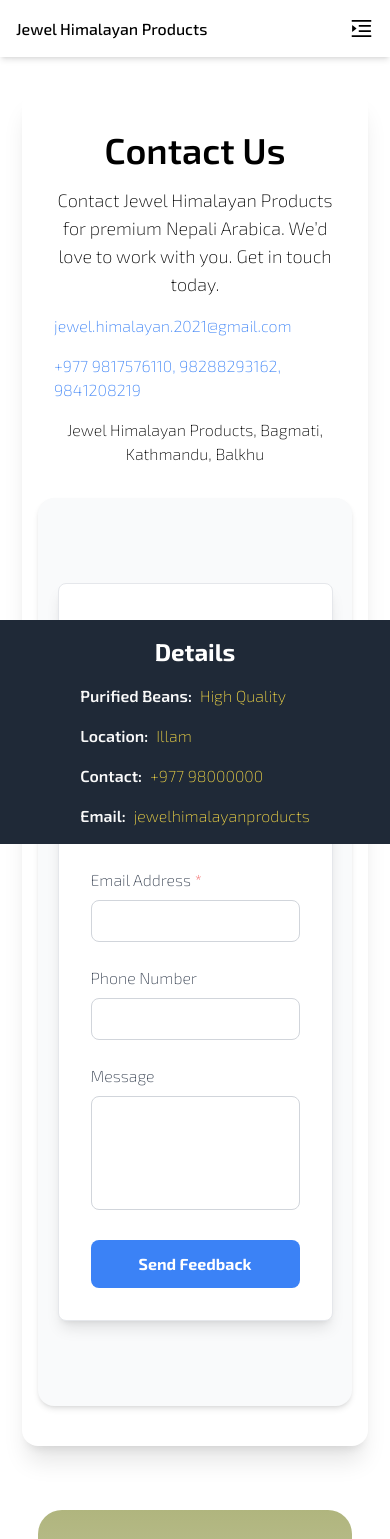
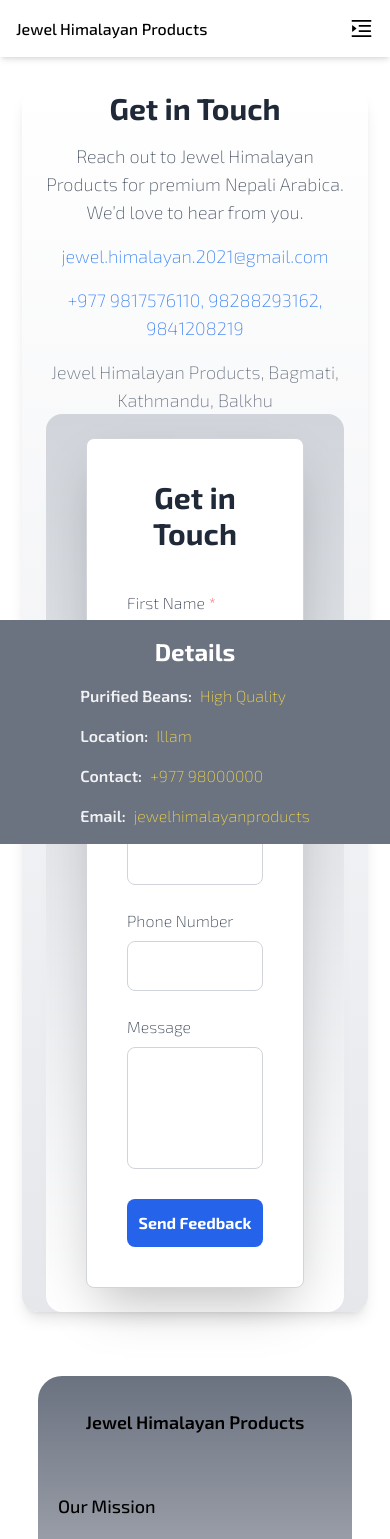
Before and after one commit to suyan-python/jewel_server, a React (Vite) app in the folder client/: page /contact in a window 390 px wide. Shown: the top 1539 px of the page. Built offline with nearby package versions, Linux system fonts and the light colour scheme.

Commit message:
footer responsiveness theme colors

```diff
--- a/client/src/components/Footer.jsx
+++ b/client/src/components/Footer.jsx
@@ -16,10 +16,13 @@
         setBgColor("bg-gradient-to-b from-green-800 to-white");
         break;
       case "/process":
-        setBgColor("bg-gradient-to-b from-black to-white");
+        setBgColor("bg-gradient-to-b from-gray-700 to-white");
         break;
       case "/sustainability":
         setBgColor("bg-gradient-to-b from-pink-400 to-white");
+        break;
+      case "/contact":
+        setBgColor("bg-gradient-to-b from-gray-500 to-white");
         break;
       default:
         setBgColor("bg-gradient-to-b from-seed to-white"); // Default color
@@ -122,7 +125,7 @@
       {/* Footer Bottom */}
       <div className="text-sm text-center py-4 font-medium">
         <p>
-          &copy;2023 developed by{" "}
+          &copy;2022 developed by{" "}
           <b className="bg-gradient-to-r from-blue-600 via-green-500 to-indigo-400 inline-block text-transparent bg-clip-text">
             Jewel Himalayan
           </b>
--- a/client/src/components/FooterBt.jsx
+++ b/client/src/components/FooterBt.jsx
@@ -7,12 +7,16 @@
   // Determine background color based on the current path
   const getNavbarBackgroundColor = () => {
     switch (location.pathname) {
+      case "/":
+        return "bg-seed"; // Color for Process section
       case "/process":
         return "bg-black"; // Color for Process section
       case "/farming":
         return "bg-prim"; // Color for Farming section
       case "/sustainability":
         return "bg-pink-400"; // Color for Sustainability section
+      case "/contact":
+        return "bg-gray-500"; // Color for Sustainability section
       default:
         return "bg-gray-800"; // Default color
     }
--- a/client/src/components/Hero.jsx
+++ b/client/src/components/Hero.jsx
@@ -6,7 +6,7 @@
 function Hero() {
   return (
     <div className="bg-herobean bg-cover bg-center rounded-3xl h-auto">
-      <div className="flex flex-col md:flex-row-reverse justify-between rounded-3xl shadow-xl backdrop-blur-sm py-20 md:py-40 px-4 md:px-16">
+      <div className="flex flex-col md:flex-row-reverse justify-between rounded-3xl shadow-xl py-20 md:py-40 px-4 md:px-16">
         {/* Text Area */}
         <div className="text-area flex flex-col w-full md:w-3/4 text-center justify-center items-center">
           <div className="slog text-4xl text-white rounded-full flex w-3/4 md:w-2/5 justify-center py-2 px-4 gap-3 shadow-lg">
@@ -30,12 +30,13 @@
           </div>
         </div>
 
-        {/* Image Area */}
+        {/* Image Area with Lazy Loading */}
         <div className="image-area hidden md:flex w-full md:w-1/2 justify-center items-center">
           <img
             className="rounded-full shadow-lg object-cover h-72 md:h-96"
             src={"path-to-coffee-farming-image.jpg"}
             alt="Coffee Farming in Illam"
+            loading="lazy"
           />
         </div>
       </div>
--- a/client/src/components/Hero2.jsx
+++ b/client/src/components/Hero2.jsx
@@ -13,7 +13,7 @@
       <div className="sub flex flex-col md:flex-row justify-around h-full py-2 my-7 gap-3">
         {/* Farming Section */}
         <div className="bg-farm bg-cover w-full md:w-2/5 rounded-2xl shadow-md">
-          <div className="two backdrop-blur-sm rounded-2xl p-3 h-96 flex flex-col text-center justify-center gap-8 transition text-white">
+          <div className="two rounded-2xl p-3 h-96 flex flex-col text-center justify-center gap-8 transition text-white">
             <div className="title flex justify-center">
               <div className="text font-medium text-3xl md:text-4xl">
                 Farming
@@ -35,15 +35,25 @@
             </div>
           </div>
           <div className="images flex justify-center">
-            <img className="w-2/4" src={Mystical} alt="Mystical Coffee" />
+            <img
+              className="w-2/4"
+              src={Mystical}
+              alt="Mystical Coffee"
+              loading="lazy" /* Lazy loading for faster page load */
+            />
           </div>
           <Button title="Learn More ⤴" />
         </div>
         {/* Food Coffee Conversation Section */}
         <div className="bg-cafe w-full md:w-2/5 rounded-2xl shadow-md bg-cover">
-          <div className="three rounded-2xl p-3 h-96 flex flex-col text-center justify-center gap-8 backdrop-blur-sm">
+          <div className="three rounded-2xl p-3 h-96 flex flex-col text-center justify-center gap-8 ">
             <div className="images flex justify-center">
-              <img className="w-2/4" src={iNaya} alt="iNaya" />
+              <img
+                className="w-2/4"
+                src={iNaya}
+                alt="iNaya"
+                loading="lazy" /* Lazy loading for faster page load */
+              />
             </div>
             <div className="title flex justify-center">
               <div className="text font-medium text-lg md:text-xl text-white">
--- a/client/src/components/contact/Contact.jsx
+++ b/client/src/components/contact/Contact.jsx
@@ -3,39 +3,39 @@
 
 function Contact() {
   return (
-    <section className="flex flex-col lg:flex-row justify-center items-center px-4 py-10 lg:py-20 lg:px-16 gap-8 rounded-2xl shadow-xl bg-white">
+    <section className="w-full flex flex-col lg:flex-row justify-between items-center bg-gradient-to-b from-white via-gray-100 to-gray-200 px-6  lg:px-20 shadow-lg rounded-2xl">
       {/* Text Area */}
-      <div className="text-area w-full lg:w-2/4 flex flex-col px-4 lg:px-8">
-        <h1 className="font-semibold text-4xl lg:text-5xl text-center lg:text-left mb-4">
-          Contact Us
+      <div className="text-area w-full lg:w-1/2 flex flex-col justify-center items-center lg:items-start lg:px-12 text-center lg:text-left space-y-4">
+        <h1 className="font-bold text-3xl lg:text-5xl text-gray-800">
+          Get in Touch
         </h1>
-        <p className="text-lg lg:text-xl text-center lg:text-left mb-4">
-          Contact Jewel Himalayan Products for premium Nepali Arabica. We’d love
-          to work with you. Get in touch today.
+        <p className="text-lg lg:text-xl text-gray-600">
+          Reach out to Jewel Himalayan Products for premium Nepali Arabica. We’d
+          love to hear from you.
         </p>
-        <div className="mb-4">
+        <div>
           <a
             href="mailto:jewel.himalayan.2021@gmail.com"
-            className="text-blue-500 hover:underline"
+            className="text-lg text-blue-500 hover:underline"
           >
             jewel.himalayan.2021@gmail.com
           </a>
         </div>
-        <div className="mb-4">
+        <div>
           <a
             href="tel:+9779817576110"
-            className="text-blue-500 hover:underline"
+            className="text-lg text-blue-500 hover:underline"
           >
             +977 9817576110, 98288293162, 9841208219
           </a>
         </div>
-        <p className="text-center lg:text-left">
+        <p className="text-lg text-gray-500">
           Jewel Himalayan Products, Bagmati, Kathmandu, Balkhu
         </p>
       </div>
 
-      {/* Form */}
-      <div className="w-full lg:w-2/4 flex flex-col justify-center items-center py-8 lg:py-10 rounded-2xl bg-gray-50 shadow-md">
+      {/* Form Section */}
+      <div className="w-full lg:w-1/2  lg:mt-0 flex justify-center items-center bg-white p-6 lg:p-12 rounded-2xl bg-gradient-to-b from-gray-300 via-gray-200 to-white">
         <Form />
       </div>
     </section>
--- a/client/src/components/contact/Form.jsx
+++ b/client/src/components/contact/Form.jsx
@@ -21,14 +21,14 @@
   }
 
   return (
-    <div className="flex items-center justify-center min-h-screen  py-8 px-4">
-      <div className="w-full max-w-lg bg-white p-8 rounded-lg shadow-lg border border-gray-200">
-        <h2 className="text-2xl sm:text-3xl font-bold text-gray-800 mb-8 text-center">
+    <div className="flex items-center min-h-screen px-4">
+      <div className="w-full max-w-lg bg-white p-10 rounded-lg shadow-2xl border border-gray-300">
+        <h2 className="text-3xl sm:text-4xl font-bold text-gray-800 mb-10 text-center">
           Get in Touch
         </h2>
         <form onSubmit={handleSubmit}>
           {/* First Name and Last Name */}
-          <div className="flex flex-col sm:flex-row gap-4 mb-6">
+          <div className="flex flex-col sm:flex-row gap-6 mb-6">
             <div className="w-full sm:w-1/2">
               <label htmlFor="firstName" className="block text-gray-700 mb-2">
                 First Name <span className="text-red-500">*</span>
@@ -40,7 +40,7 @@
                 value={formData.firstName}
                 onChange={handleChange}
                 required
-                className="w-full px-4 py-2 border border-gray-300 rounded-lg focus:ring-2 focus:ring-blue-500 outline-none"
+                className="w-full px-4 py-3 border border-gray-300 rounded-lg focus:ring-2 focus:ring-blue-500 outline-none"
               />
             </div>
             <div className="w-full sm:w-1/2">
@@ -54,7 +54,7 @@
                 value={formData.lastName}
                 onChange={handleChange}
                 required
-                className="w-full px-4 py-2 border border-gray-300 rounded-lg focus:ring-2 focus:ring-blue-500 outline-none"
+                className="w-full px-4 py-3 border border-gray-300 rounded-lg focus:ring-2 focus:ring-blue-500 outline-none"
               />
             </div>
           </div>
@@ -71,7 +71,7 @@
               value={formData.email}
               onChange={handleChange}
               required
-              className="w-full px-4 py-2 border border-gray-300 rounded-lg focus:ring-2 focus:ring-blue-500 outline-none"
+              className="w-full px-4 py-3 border border-gray-300 rounded-lg focus:ring-2 focus:ring-blue-500 outline-none"
             />
           </div>
 
@@ -86,7 +86,7 @@
               name="phone"
               value={formData.phone}
               onChange={handleChange}
-              className="w-full px-4 py-2 border border-gray-300 rounded-lg focus:ring-2 focus:ring-blue-500 outline-none"
+              className="w-full px-4 py-3 border border-gray-300 rounded-lg focus:ring-2 focus:ring-blue-500 outline-none"
             />
           </div>
 
@@ -101,14 +101,14 @@
               value={formData.message}
               onChange={handleChange}
               rows="4"
-              className="w-full px-4 py-2 border border-gray-300 rounded-lg focus:ring-2 focus:ring-blue-500 outline-none resize-none"
+              className="w-full px-4 py-3 border border-gray-300 rounded-lg focus:ring-2 focus:ring-blue-500 outline-none resize-none"
             ></textarea>
           </div>
 
           {/* Submit Button */}
           <button
             type="submit"
-            className="w-full py-3 bg-bluee text-white  font-bold rounded-lg hover:bg-blue-600 focus:outline-none focus:ring-4 focus:ring-blue-300 transition duration-200"
+            className="w-full py-3 bg-blue-600 text-white font-bold rounded-lg hover:bg-blue-700 focus:outline-none focus:ring-4 focus:ring-blue-300 transition duration-200"
           >
             Send Feedback
           </button>
--- a/client/src/components/farming/FarmingHero.jsx
+++ b/client/src/components/farming/FarmingHero.jsx
@@ -1,15 +1,14 @@
 import React from "react";
 import Button from "../../layouts/Button";
-import Title from "../../layouts/Title";
 import { Link } from "react-router-dom";
 
 function FarmingHero() {
   return (
-    <div className="bg-aboutback bg-cover rounded-3xl">
-      <div className="flex flex-col lg:flex-row  h-full rounded-3xl shadow-xl backdrop-blur-sm py-24 lg:py-56">
+    <div className="bg-aboutback bg-cover bg-center rounded-3xl">
+      <div className="flex flex-col lg:flex-row h-full rounded-3xl shadow-xl py-24 lg:py-56">
         {/* Text Area */}
-        <div className="text-area flex flex-col w-full lg:w-3/4 text-center lg:text-left justify-center items-center lg:items-start text-white px-5 lg:px-10 ">
-          <div className="slog rounded-full flex w-3/4 lg:w-2/5 justify-center lg:justify-start  py-2 gap-3 mb-4">
+        <div className="text-area flex flex-col w-full lg:w-3/4 text-center lg:text-left justify-center items-center lg:items-start text-white px-5 lg:px-10">
+          <div className="slog rounded-full flex w-3/4 lg:w-2/5 justify-center lg:justify-start py-2 gap-3 mb-4">
             <h1 className="text-3xl font-medium">
               Jewel Himalayan Coffee Beans
             </h1>
--- a/client/src/components/farming/FarmingHero4.jsx
+++ b/client/src/components/farming/FarmingHero4.jsx
@@ -12,7 +12,7 @@
       <div className="flex flex-col lg:flex-row gap-8 lg:gap-16 w-full max-w-screen-xl">
         {/* Left Section: Title and Subtitle */}
         <div className="lg:w-1/2 text-center lg:text-left">
-          <div className="title  text-4xl lg:text-5xl font-medium text-green-800 mb-4">
+          <div className="title  text-4xl lg:text-5xl font-medium text-green-600 mb-4">
             GAP & Organic Farming
           </div>
           <div className="sub-title text-lg lg:text-xl text-justify text-green-600 mb-6">
--- a/client/src/components/processing/ProcessHero.jsx
+++ b/client/src/components/processing/ProcessHero.jsx
@@ -1,18 +1,14 @@
 import React from "react";
-import Person from "../../assets/pictures/person/avatar9.png";
 import Button from "../../layouts/Button";
-import Title from "../../layouts/Title";
 import { Link } from "react-router-dom";
+import JHCB from "../../assets/pictures/png/JHCB.jpg";
 
 function ProcessHero() {
   return (
-    <div className="bg-processback bg-cover bg-center bg-no-repeat rounded-3xl">
-      <div className="flex flex-col lg:flex-row-reverse justify-center items-center lg:justify-between h-auto lg:h-[70vh] rounded-3xl shadow-lg backdrop-blur-sm py-10 lg:py-20 px-5 lg:px-16">
+    <div className="relative bg-processback bg-cover bg-center bg-no-repeat rounded-3xl">
+      <div className="flex flex-col lg:flex-row justify-center items-center lg:items-start lg:justify-between h-auto lg:h-[70vh] rounded-3xl shadow-lg py-10 lg:py-20 px-5 lg:px-16">
         {/* Text Area */}
-        <div className="text-area flex flex-col items-center lg:items-start w-full lg:w-1/2 text-center lg:text-left">
-          <div className="slog rounded-full flex justify-center px-4 py-2 gap-3 mb-4">
-            <Title />
-          </div>
+        <div className="text-area flex flex-col lg:items-start w-full lg:w-1/2 text-center lg:text-left">
           <div className="title text-3xl lg:text-5xl font-semibold text-white mb-4">
             Our Coffee Processing from Scratch
           </div>
@@ -31,15 +27,15 @@
           </div>
         </div>
 
-        {/* Image Area */}
-        {/* <div className="image-area flex flex-col items-center lg:items-end w-full lg:w-1/2">
+        {/* Image Section */}
+        <div className="absolute top-0 right-0 w-1/3 lg:w-1/4 p-4">
           <img
-            src={Person}
-            alt="Person"
-            className="object-cover rounded-lg shadow-md h-auto max-w-full lg:max-w-md"
-            style={{ height: "auto", maxWidth: "90%" }}
+            className="w-full h-auto rounded-lg shadow-md"
+            src={JHCB}
+            alt="Jewel Himalayan Coffee Beans"
+            loading="lazy"
           />
-        </div> */}
+        </div>
       </div>
     </div>
   );
```
